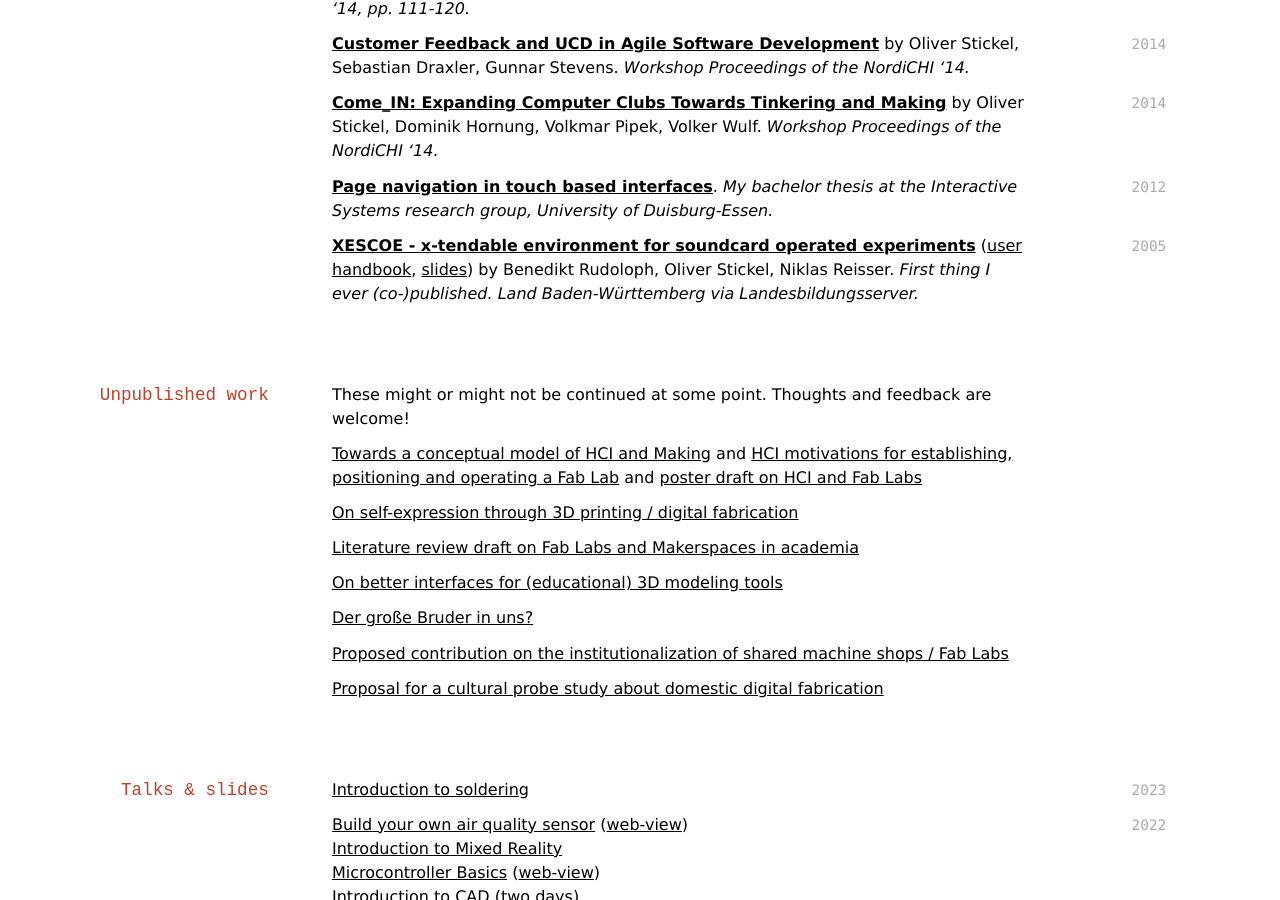
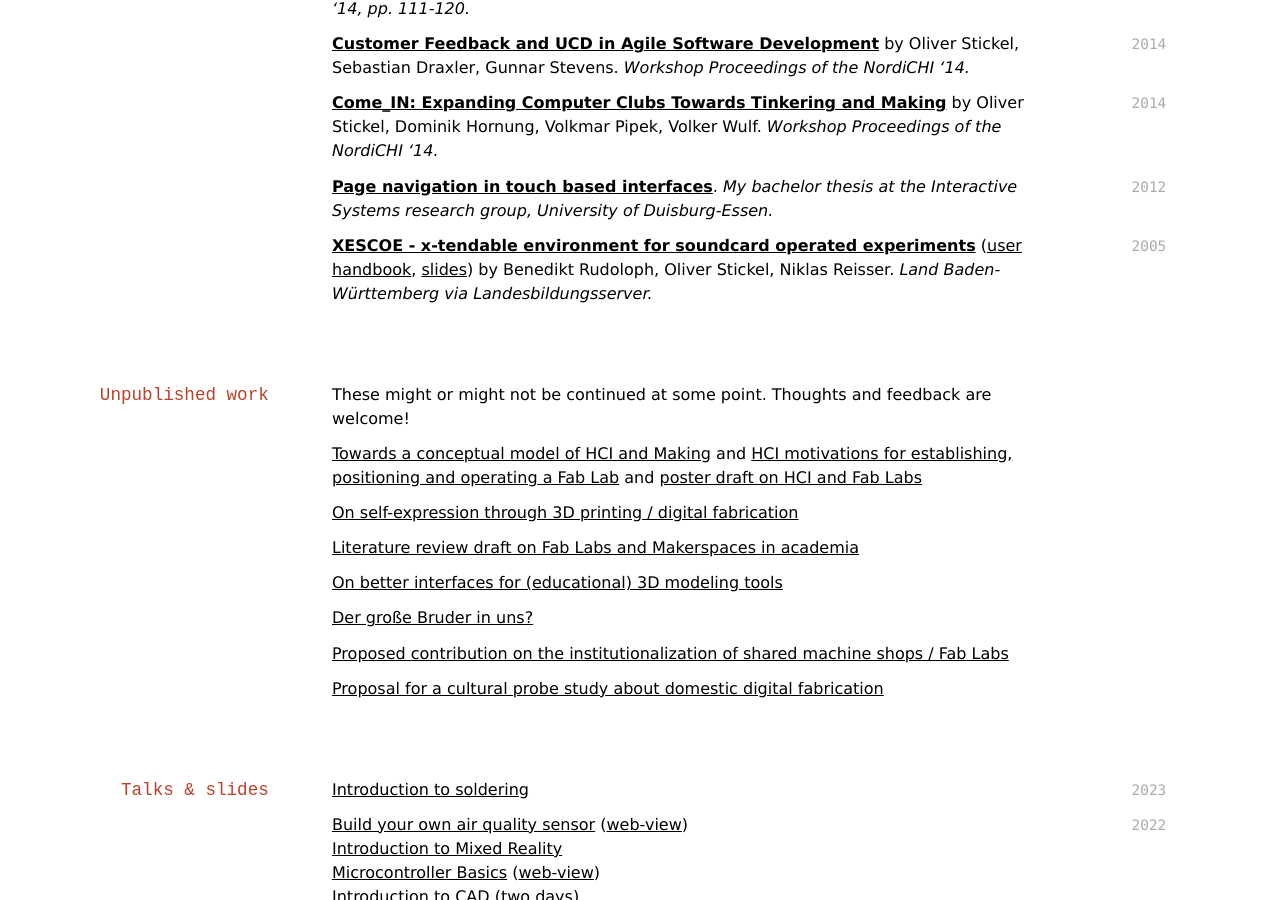
Before and after one commit to oliverstickel/oliverstickel.github.io, a Jekyll site: the page built from index.md, in a window 1280 px wide and 900 px high, scrolled down 7221 px. Built offline with Jekyll 4.4.1, drawn with Linux system fonts in a browser that asks for light colours; nearby versions of some CDN libraries; a style sheet for code colours, icons or effects is not loaded.

Commit message:
Update index.md

```diff
--- a/index.md
+++ b/index.md
@@ -236,7 +236,7 @@ I enjoy camping, water, (working on) motorbikes, cooking and books.
 [**Page navigation in touch based interfaces**](files/ba-thesis.pdf). *My bachelor thesis at the Interactive Systems research group, University of Duisburg-Essen.*
 
 `2005`
-[**XESCOE - x-tendable environment for soundcard operated experiments**](files/2005-xescoe-documentation.pdf) ([user handbook](files/2005-xescoe-handbook.pdf), [slides](files/slides/2005-xescoe.pdf)) by Benedikt Rudoloph, Oliver Stickel, Niklas Reisser. *First thing I ever (co-)published. Land Baden-Württemberg via Landesbildungsserver.*
+[**XESCOE - x-tendable environment for soundcard operated experiments**](files/2005-xescoe-documentation.pdf) ([user handbook](files/2005-xescoe-handbook.pdf), [slides](files/slides/2005-xescoe.pdf)) by Benedikt Rudoloph, Oliver Stickel, Niklas Reisser. *Land Baden-Württemberg via Landesbildungsserver.*
 
 
 
```
